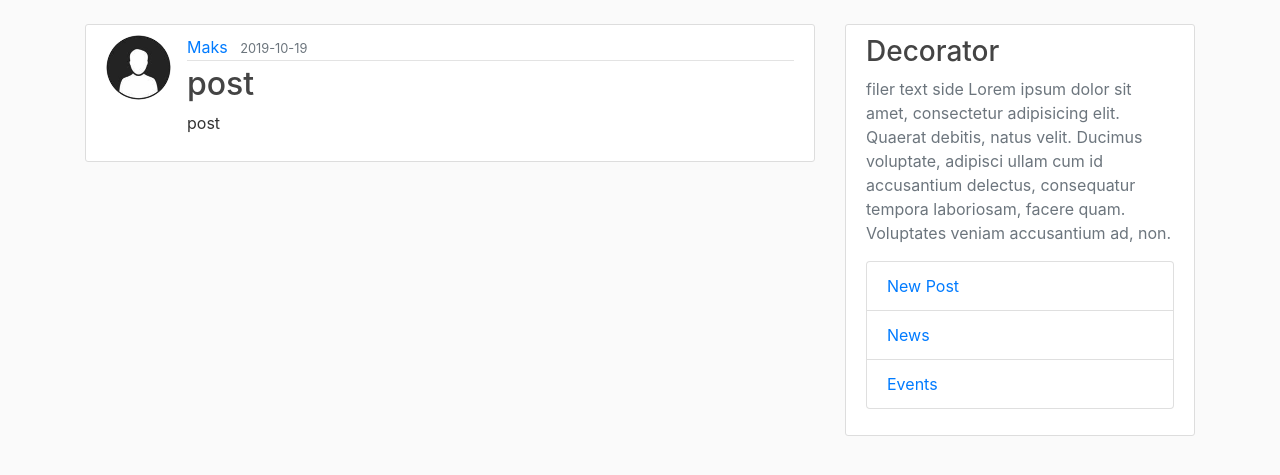
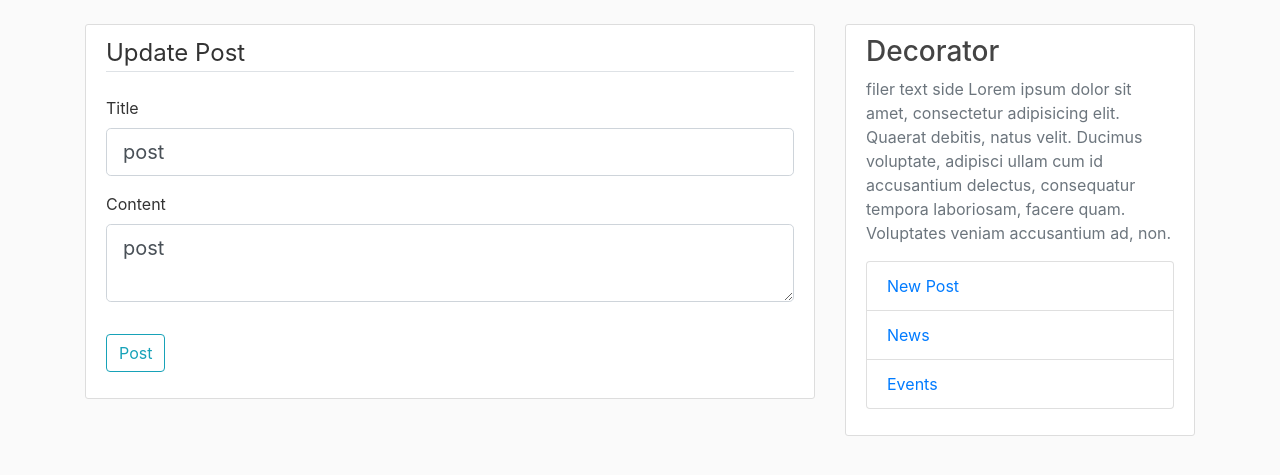
Before and after one commit to Maks-Drzezdzon/MyBlog, a Flask app: page /post/1/update in a window 1280 px wide. Shown: the part 56-531 px from the top of the page. Run offline with Flask 2, Linux system fonts and the light colour scheme; a user stored in the database is signed in; data comes from the database, SQL or seed files in the repository; both versions use the stored data as it was after the commit; some libraries are stand-ins or nearby versions.

Commit message:
update done

```diff
--- a/flaskblog/routes.py
+++ b/flaskblog/routes.py
@@ -97,23 +97,27 @@ def new_post():
         db.session.commit()
         flash('post has been created', 'success')
         return redirect(url_for('home'))
-    return render_template('create_post.html', title='post', form=form)
+    return render_template('create_post.html', title='post', form=form, legend='New Post')
 
 @app.route("/post/<int:post_id>")
 def post(post_id):
     post = Post.query.get_or_404(post_id)
     return render_template('post.html', title=post.title, post=post)
 
-@app.route("/delete/<int:post_id>")
-def delete(post_id):
-    post = Post.query.get_or_404(post_id)
-    return render_template('post.html', title=post.title, post=post)
-
-@app.route("/post/<int:post_id>/update")
+@app.route("/post/<int:post_id>/update",  methods=['GET', 'POST'])
 @login_required
 def update_post(post_id):
     post = Post.query.get_or_404(post_id)
     if post.author != current_user:
         abort(403)
     form =PostForm()
-    return render_template('post.html', title=post.title, post=post)
+    if form.validate_on_submit():
+        post.title= form.title.data
+        post.content= form.content.data
+        db.session.commit()
+        flash('Post has been updated', 'success')
+        return redirect(url_for('post', post_id=post_id))
+    elif request.method == 'GET':
+        form.title.data= post.title
+        form.content.data = post.content
+    return render_template('create_post.html', title='Update post', form=form, legend='Update Post')
--- a/flaskblog/templates/create_post.html
+++ b/flaskblog/templates/create_post.html
@@ -4,7 +4,7 @@
 		<form method="POST">
 			{{ form.hidden_tag() }}
 			<fieldset class="form-group">
-				<legend class="border-bottom mb-4">New Post</legend>
+				<legend class="border-bottom mb-4">{{ legend }}</legend>
 
 				<div class="form-group">
 					{{ form.title.label(class="form-control-label") }}
```
Also changed, not shown: flaskblog/blog.db.
